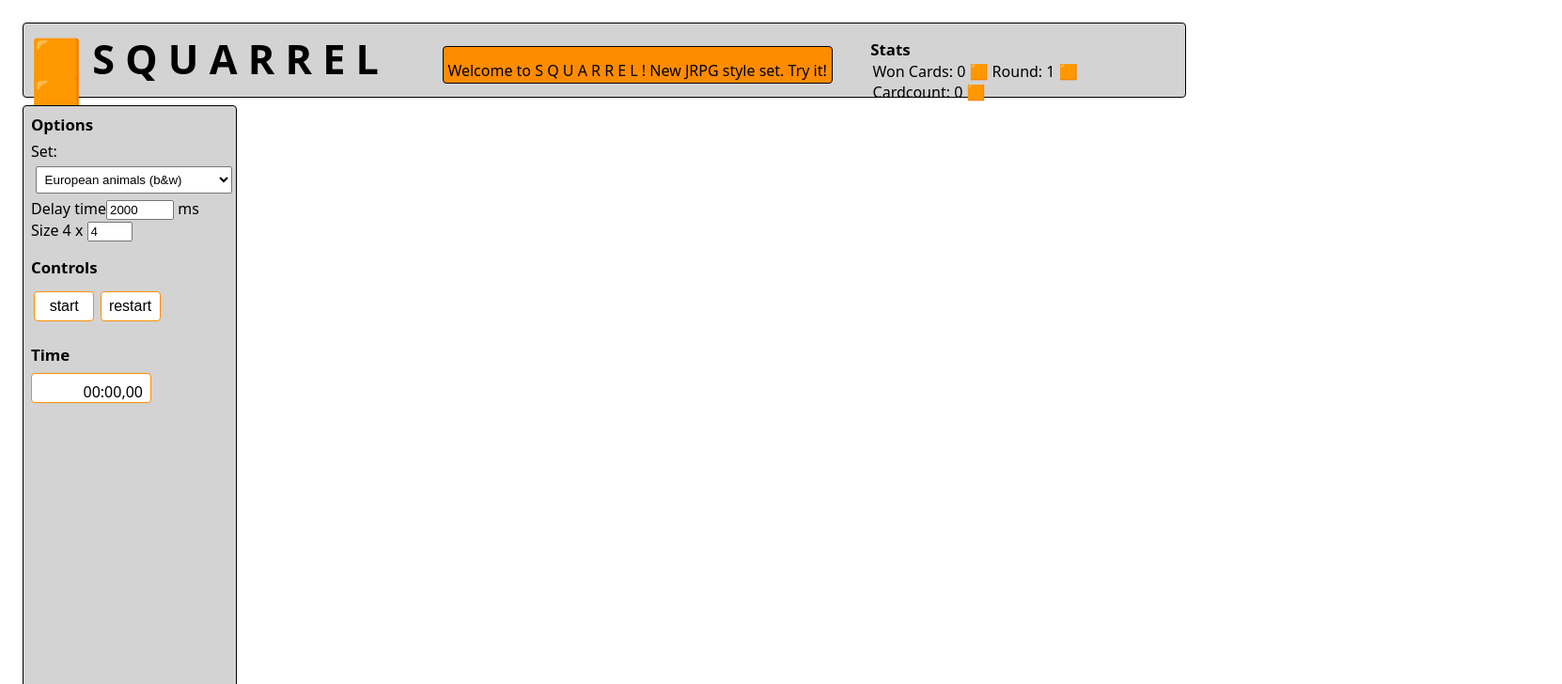
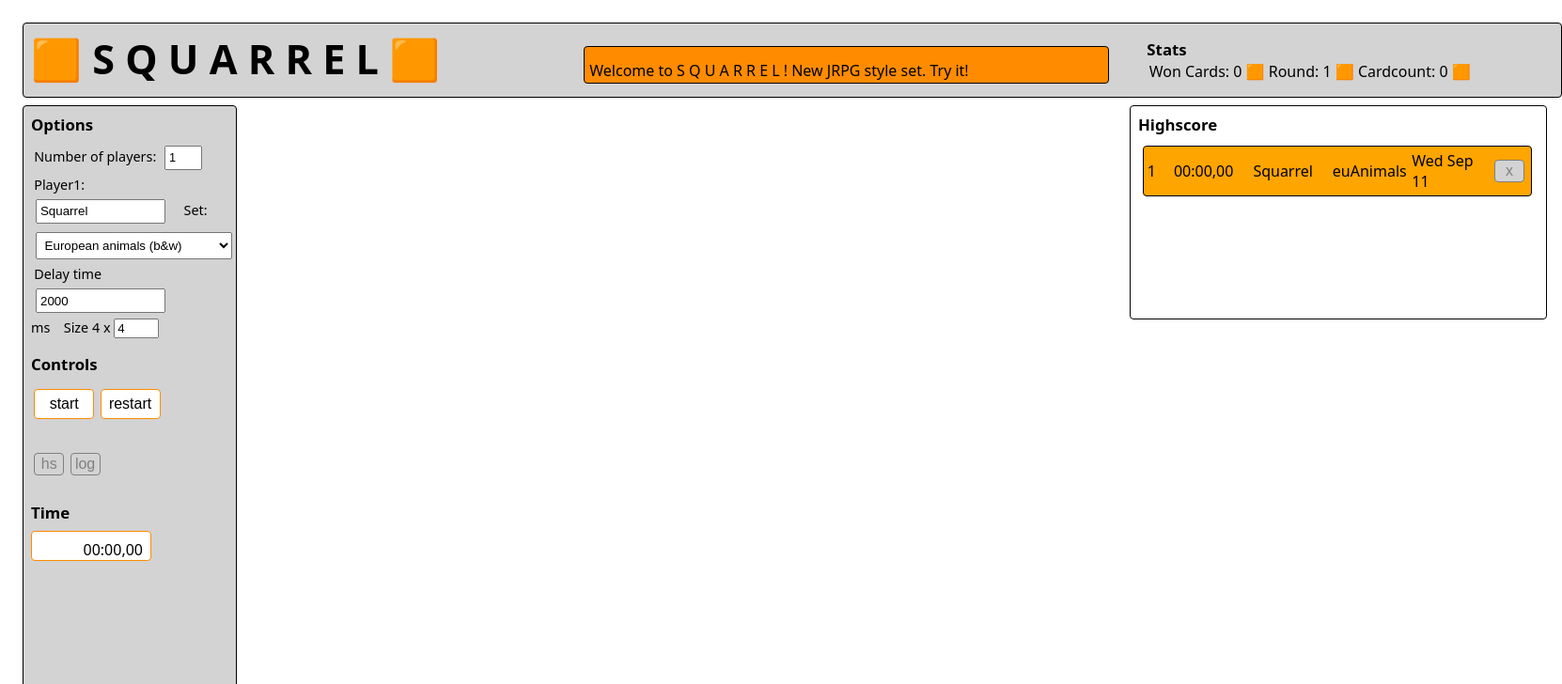
Before and after one commit to Xristof23/squarrel, a Next.js app: page / in a window 1280 px wide. Shown: the top 728 px of the page at 94% size, 1662 px wide, since content can reach past the window. Built offline with nearby package versions, Linux system fonts and the light colour scheme.

Commit message:
basic highscore works for gametime

```diff
--- a/memoryData.js
+++ b/memoryData.js
@@ -1,7 +1,3 @@
-// initial states
-
-const initialCardState = [];
-const initialGameState = { running: false, resetTimer: false, gameWon: false, gameTime: 0, cardsShown: 0, card0: {id: "a"}, card1: {id: "b"} };
 
 // ASCII Sets
 const ABCSet = { setName: "ABCSet", typeOfSet: "ASCII", size: 6, setList: ["A", "B", "C", "D", "E", "F", "G", "H", "I", "J", "K", "L", "M", "N", "O", "P", "Q", "R", "S", "T", "U", "V", "W", "X", "Y", "Z"] };
@@ -48,11 +44,20 @@ const abcDualSet = { setName: "abcDualSet", typeOfSet: "ASCIIDual", size: 6, set
 //(not yet ready) has to be filled
 const htmlSpecialSet = { setName: "htmlSpecialSet", typeOfSet: "ASCIIDual", setList: [] };
 
+// initial states
+const initialCardState = [];
+const initialGameState = { running: false, resetTimer: false, gameWon: false, gameTime: 0, cardsShown: 0, card0: { id: "a" }, card1: { id: "b" } };
+const initialOptions = {
+    gameMode: "memory", numberOfPlayers: 1, nameOfPlayer1: "Squarrel", nameOfPlayer2: "Squirrel", nameOfPlayer3: "Square", cardRows: 4, cardColumns: 4, delayTime: 2000, shuffle: true,
+    cardSet: euAnimals, typeOfSet: "img", size: 6
+};
+
 const allSets = [euAnimals, afrAnimals, happy, ABCSet, abcDualSet, htmlSet, smallNumbers, wolfpack, jrpg ]
 
 export {
     initialCardState,
     initialGameState,
+    initialOptions,
    ABCSet,
     htmlSet,
     euAnimals,
--- a/package.json
+++ b/package.json
@@ -15,7 +15,8 @@
     "next": "13.4.8",
     "react": "18.2.0",
     "react-dom": "18.2.0",
-    "styled-components": "^6.0.2"
+    "styled-components": "^6.0.2",
+    "uuid": "^10.0.0"
   },
   "devDependencies": {
     "@svgr/webpack": "^8.0.1",
--- a/pages/index.js
+++ b/pages/index.js
@@ -1,6 +1,6 @@
 import styled from "styled-components";
 import { useState } from "react";
-import { initialCardState, initialGameState, euAnimals, allSets } from "@/memoryData";
+import { initialCardState, initialGameState, euAnimals, allSets, initialOptions } from "@/memoryData";
 import Card from "@/components/Card";
 import TitleStart from "@/components/TitleStart";
 import Timer from "@/components/Timer";
@@ -15,10 +15,10 @@ import {
   StyledSelect,
   StandardButton,
   DebugButton,
-  StyledInput,
   SquarrelTitle
 } from "@/styledcomponents";
-import { formatDuration } from "@/utils";
+import { formatDuration, sortEntriesHighToLow, sortEntriesLowToHigh } from "@/utils";
+import { v4 as uuidv4 } from 'uuid';
 
 const StyledMain = styled.main`
  display: grid;
@@ -51,26 +51,92 @@ const SquareSection = styled.section`
   justify-content: center;
 `;
 
+const StandardLabel = styled.label`
+  font-size: 0.9rem;
+  width: 90%;
+  margin: .5rem .5rem 1rem 0rem;
+  padding: .2rem;
+`;
+
+const StyledNrInput = styled.input`
+  font-size: 0.8rem;
+  width: 2.5rem;
+  margin: 0.3rem;
+  padding: .2rem;
+`;
+
+const StyledInput = styled.input`
+  min-width: 3.5rem;
+  width: 66%;
+  margin: 0.3rem;
+  padding: .2rem;
+`;
+
+
+const HighscoreSection = styled.section`
+  display: block;
+  width: 444px;
+  height: 100%;
+  margin: .5rem;
+  padding: .5rem;
+  align-items: center;
+  border-radius: 4px;
+  justify-content: center;
+  border: 1px solid black;
+`;
+
+const Disorder = styled.ul`
+margin: 0;
+padding: .1rem;
+`;
+
+const HighscoreEntry = styled.li`
+  display: flex;
+  width: 98%;
+  margin: .2rem;
+  padding: 4px;
+  align-items: center;
+  background-color: orange;
+  justify-content: space-around;
+  border: 1px solid black;
+  border-radius: 4px;
+`;
+
+const HighscoreDetail = styled.span`
+flex-grow: 1;
+width: 30%;
+align.self: left;
+`;
+
+const HighscoreNumber = styled.span`
+flex-grow: 1;
+width: 10%;
+align.self: left;
+`;
+
+
 export default function HomePage() {
   const [intro, setIntro] = useState({ introIsShown: true, mainIsShown: false });
   const { introIsShown, mainIsShown } = intro;
-  const [options, setOptions] = useState({ gameMode: "memory", cardRows: 4, cardColumns: 4, delayTime: 2000, shuffle: true, cardSet: euAnimals, typeOfSet: "img", size: 6 });
-  const { gameMode, cardRows, cardColumns, shuffle, delayTime, cardSet, typeOfSet, size } = options;
+  const [devMode, setDevMode] = useState(true);
+  const [options, setOptions] = useState(initialOptions);
+  const { gameMode, numberOfPlayers, nameOfPlayer1, nameOfPlayer2, nameOfPlayer3, cardRows, cardColumns, shuffle, delayTime, cardSet, typeOfSet, size } = options;
   const [squareState, setSquareState] = useState(initialCardState);
   const [gameState, setGameState] = useState(initialGameState);
-  const { running, cardsShown, resetTimer, card0, card1 } = gameState;
+  const { running, cardsShown, resetTimer, gameWon, card0, card1 } = gameState;
   const [count, setCount] = useState({ cardCount: 0, roundCount: 1 });
   const { cardCount, roundCount } = count;
   const [points, setPoints] = useState(0);
-
   const [message, setMessage] = useState("Welcome to  S Q U A R R E L ! New JRPG style set. Try it!");
   const [clickStop, setClickStop] = useState(false);
+  const [finalTime, setFinalTime] = useState(0);
+  const [highscore, setHighscore] = useState([]);
+ const shownEntries = highscore.toSorted(sortEntriesLowToHigh);
 
-
+console.log(shownEntries);
   //  responsive
   const cardSectionWidth = 936;
   const shiftRight = 112;
-
 
   // card rows = 4 for now,  : numbers 4 <= cardColumns <= 6 (8)
   function generateCardsArray(cardRows, cardColumns, shuffle, cardSet) {
@@ -113,10 +179,7 @@ export default function HomePage() {
     setMessage(`Started a ${gameMode} game. Click on a card to start!`);
   }
 
-  //need two kinds of resets
-  // total (not implemented yet)
-
-  // restart with same cards
+  // restart with same cards (should be changed later) need two kinds of resets
   function handleRestart() {
     //needs added confirm dialog
     setClickStop(false);
@@ -208,6 +271,8 @@ export default function HomePage() {
             setMessage(`Game won in ${roundCount} rounds.`);
             const gameWon = true;
             setGameState({ ...gameState, running: false, gameWon});
+            // setTimeout(makeHighscoreEntry, 100, finalTime);
+
           };
         }, timeToSee + 300)
       }
@@ -226,10 +291,30 @@ export default function HomePage() {
   }
 
   function handleGameTime(timespan) {
-    const finalTime = formatDuration(timespan, true);
-    setGameState({...gameState, gameTime: finalTime})
+    const timeUsed= formatDuration(timespan, true);
+    setFinalTime(timeUsed);
+    makeHighscoreEntry(timeUsed);
+    return finalTime;
+  }
 
+
+
+
+  function makeHighscoreEntry(timeUsed) {
+    const gameSize = cardColumns * cardRows;
+    const timestamp = Date.now();
+    const highscoreDate = new Date(timestamp).toString();
+    const gameTime = timeUsed;
+    const shortDate = highscoreDate.slice(0, 10);
+    const newEntry = { id: uuidv4(6), timestamp, shortDate, gameTime, gameSize, cardSet: cardSet.setName, nameOfPlayer1 }
+    setHighscore([...highscore, newEntry]);
   }
+
+  function handleDelete(array, id) {
+    const newArray = array.filter((element) => element.id != id);
+    setHighscore(newArray);
+  }
+
 
   return (
     <>
@@ -245,7 +330,20 @@ export default function HomePage() {
         </UpperSection>
         <OptionsContainer>
           <SmallerHeadline>  Options </SmallerHeadline>
-          <label htmlFor="selectSet"  >Set:
+
+          <StandardLabel htmlFor="numberOfPlayers">Number of players: <StyledNrInput  name="numberOfPlayers" id="numberOfPlayers" type="number" min={1} max={3}
+            onChange={(event) => setOptions({ ...options, numberOfPlayers: event.target.value })} value={numberOfPlayers} /></StandardLabel>
+
+          <StandardLabel htmlFor="nameOfPlayer1">Player1: <StyledInput name="nameOfPlayer1" id="nameOfPlayer1"
+            onChange={(event) => setOptions({ ...options, nameOfPlayer1: event.target.value })} value={nameOfPlayer1} /></StandardLabel>
+
+          {numberOfPlayers >= 2 && <StandardLabel htmlFor="nameOfPlayer2">Player2: <StyledInput name="nameOfPlayer2" id="nameOfPlayer2"
+            onChange={(event) => setOptions({ ...options, nameOfPlayer1: event.target.value })} value={nameOfPlayer2} /></StandardLabel>
+           }
+         {numberOfPlayers >= 3 && <StandardLabel htmlFor="nameOfPlayer3">Player3: <StyledInput name="nameOfPlayer3" id="nameOfPlayer3"
+            onChange={(event) => setOptions({ ...options, nameOfPlayer3: event.target.value })} value={nameOfPlayer3} /></StandardLabel>
+         }
+          <StandardLabel htmlFor="selectSet"  >Set:
             <StyledSelect aria-label="Choose a set of cards" id="selectSet"
               name="selectSet" value={`${cardSet.setName}`} onChange={(event) => handleSelect(event.target.value)}
             >
@@ -260,18 +358,22 @@ export default function HomePage() {
               <option value="smallNumbers">Small numbers</option>
               <option value="htmlSet">HTML Tags</option>
             </StyledSelect>
-          </label>
-          <br />
-          <label htmlFor="delayTime">Delay time<StyledInput name="delayTime" id="delayTime" type="number" min={500} max={8000} step="500" onChange={(event) => setOptions({ ...options, delayTime: event.target.value })} value={delayTime} />  ms</label>
-          <br />
-          <label htmlFor="cardColumns">Size 4 x <input name="cardColumns" id="cardColumns" type="number" min={4} max={6} onChange={(event) => setOptions({ ...options, cardColumns: Number(event.target.value) })} value={cardColumns} /></label>
+          </StandardLabel>
+
+          <StandardLabel htmlFor="delayTime">Delay time<StyledInput name="delayTime" id="delayTime" type="number" min={500} max={8000} step="500"
+            onChange={(event) => setOptions({ ...options, delayTime: event.target.value })} value={delayTime} />  ms</StandardLabel>
+          <StandardLabel htmlFor="cardColumns">Size 4 x <input name="cardColumns" id="cardColumns" type="number" min={4} max={6}
+            onChange={(event) => setOptions({ ...options, cardColumns: Number(event.target.value) })} value={cardColumns} /></StandardLabel>
           <p>  </p>
           <SmallerHeadline>  Controls </SmallerHeadline>
           <ButtonContainer>
             <StandardButton onClick={handleStart}>start</StandardButton>
             <StandardButton onClick={handleRestart}>restart</StandardButton>
-            <DebugButton onClick={showDebugInfo}>debug</DebugButton>
           </ButtonContainer>
+          {devMode && <ButtonContainer>
+            <DebugButton onClick={() => makeHighscoreEntry(finalTime)}>hs</DebugButton>
+            <DebugButton onClick={showDebugInfo}>log</DebugButton>
+          </ButtonContainer>}
           <Timer runTimer={running} resetTimer={resetTimer} sendTime={handleGameTime}
           />
         </OptionsContainer>
@@ -280,7 +382,25 @@ export default function HomePage() {
           {running === true ? (squareState.map((square) => <Card onTurn={cardClick} noTurn={noClick} key={square.id} id={square.id} front={square.front} frontImage={square.frontImage} back={square.back} isShown={square.isShown} won={square.won} typeOfSet={square.typeOfSet} setName={cardSet.setName} clickStop={clickStop} size={size} />)) : null}
 
         </SquareSection>
-      </StyledMain>}
+        <HighscoreSection>
+          <SmallerHeadline>Highscore</SmallerHeadline>
+          <Disorder>
+
+             { shownEntries.map((entry, index) => <HighscoreEntry key={entry.id} >
+              <HighscoreNumber>{index + 1}</HighscoreNumber>
+              <HighscoreDetail>{entry.gameTime}</HighscoreDetail>
+              <HighscoreDetail>{entry.nameOfPlayer1}</HighscoreDetail>
+              <HighscoreDetail>{entry.cardSet}</HighscoreDetail>
+              <HighscoreDetail>{entry.shortDate}</HighscoreDetail>
+
+              <DebugButton onClick={() => handleDelete(highscore, entry.id)}>x</DebugButton>
+            </HighscoreEntry>)}
+            </Disorder>
+        </HighscoreSection>
+      </StyledMain>
+
+      }
+
     </>
   );
 }
--- a/styledcomponents.js
+++ b/styledcomponents.js
@@ -110,16 +110,16 @@ min-height: 2rem;
 `;
 
 const DebugButton = styled(StandardButton)`
-color: lightgrey;
+color: grey;
 font-size: 1rem;
 font-weight: 500;
 margin: 0.2rem;
-padding: 0.2rem;
-width: 4rem;
-min-width: 3rem;
-min-height: 2rem;
+padding: 0.1rem;
+width: 2rem;
+min-width: 2rem;
+min-height: 1.5rem;
  border-radius: 4px;
-border: 1px solid transparent;
+border: 1px solid grey;
 background-color: lightgray;
 `;
 
@@ -180,14 +180,6 @@ const StyledSelect = styled.select`
   margin: .3rem;
 `;
 
-
-
-const StyledInput = styled.input`
-min-width: 3.5rem;
-`;
-
-
-
 export {
     ButtonContainer,
     StyledMain,
@@ -202,7 +194,6 @@ export {
     StatLine,
     Stats,
     StyledSelect,
-    StyledInput,
   StandardButton,
   SquarrelTitle,
     DebugButton
--- a/utils.js
+++ b/utils.js
@@ -5,6 +5,27 @@ export function formatTo2digits(number) {
                 })
     return formattedNumber;
 }
+
+export function sortEntriesLowToHigh(a, b) {
+    if (a.gameTime < b.gameTime) {
+      return -1;
+    }
+    if (a.gameTime > b.gameTime) {
+      return 1;
+    }
+    return 0;
+  }
+
+ export function sortEntriesHighToLow(a, b) {
+    if (a.gameTime > b.gameTime) {
+      return -1;
+    }
+    if (a.gameTime < b.gameTime) {
+      return 1;
+    }
+    return 0;
+  }
+
 
 export function formatDuration(number, highRes) {
     const allSeconds = Math.floor(number / 1000);
```
Also changed, not shown: 1 other file (tests, documents, lock files or other folders).
